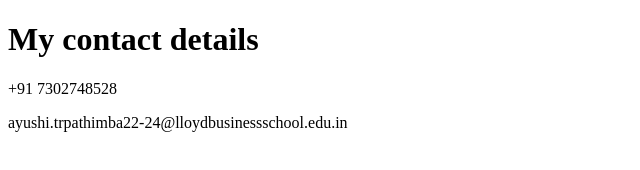
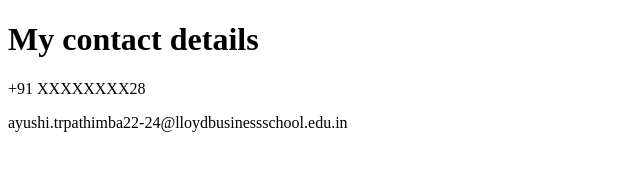
Before and after one commit to S-ops-cmy/Ayushi-Website, a plain HTML site: page My contact.html in a window 1280 px wide. Shown: the full height of the page, 0-640 px from the left. Drawn offline with Linux system fonts and the light colour scheme.

Commit message:
Update My contact.html

```diff
--- a/My contact.html
+++ b/My contact.html
@@ -7,7 +7,7 @@
 </head>
 <body>
     <h1>My contact details</h1>
-    <p>+91 7302748528</p>
+    <p>+91 XXXXXXXX28</p>
     <p>ayushi.trpathimba22-24@lloydbusinessschool.edu.in</p>
 
 </body>
```
